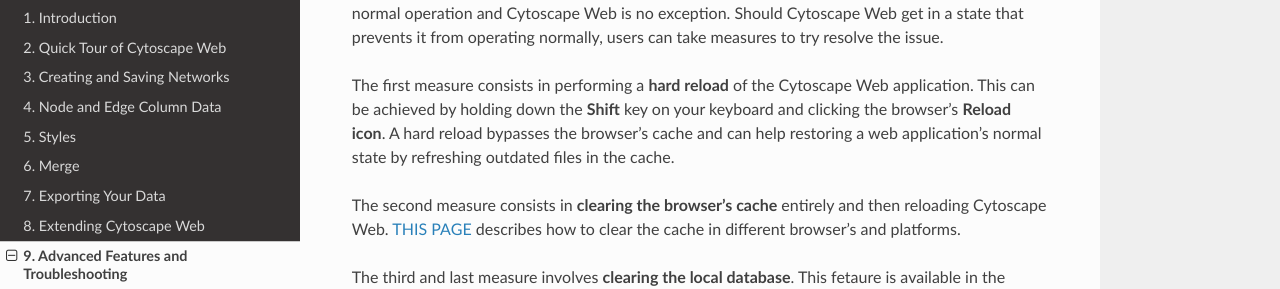
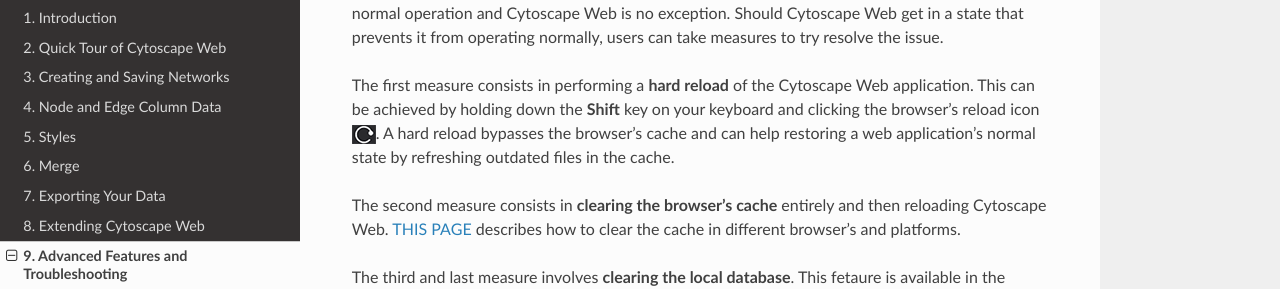
Before and after one commit to cytoscape/web-cytoscape-manual, a Sphinx documentation site: the page built from docs/Advanced.md, in a window 1280 px wide and 900 px high, scrolled down 1080 px. Shown: the part 253-542 px from the top of the window. Built offline with Sphinx 7.4.7 and the Read the Docs theme 3.1.0, drawn with Linux system fonts in a browser that asks for light colours.

Commit message:
Update Advanced.md

```diff
--- a/docs/Advanced.md
+++ b/docs/Advanced.md
@@ -41,7 +41,7 @@
 
 Web applications are complex software, sometimes they can get in an abnormal state that prevents normal operation and Cytoscape Web is no exception. Should Cytoscape Web get in a state that prevents it from operating normally, users can take measures to try resolve the issue.
 
-The first measure consists in performing a **hard reload** of the Cytoscape Web application. This can be achieved by holding down  the **Shift** key on your keyboard and clicking the browser's **Reload icon**. A hard reload bypasses the browser's cache and can help restoring a web application's normal state by refreshing outdated files in the cache.
+The first measure consists in performing a **hard reload** of the Cytoscape Web application. This can be achieved by holding down  the **Shift** key on your keyboard and clicking the browser's reload icon ![](_static/images/Advanced/reload_icon.png). A hard reload bypasses the browser's cache and can help restoring a web application's normal state by refreshing outdated files in the cache.
 
 The second measure consists in **clearing the browser's cache** entirely and then reloading Cytoscape Web. [THIS PAGE](https://www.wikihow.com/Clear-Your-Browser%27s-Cache) describes how to clear the cache in different browser's and platforms.
 
```
